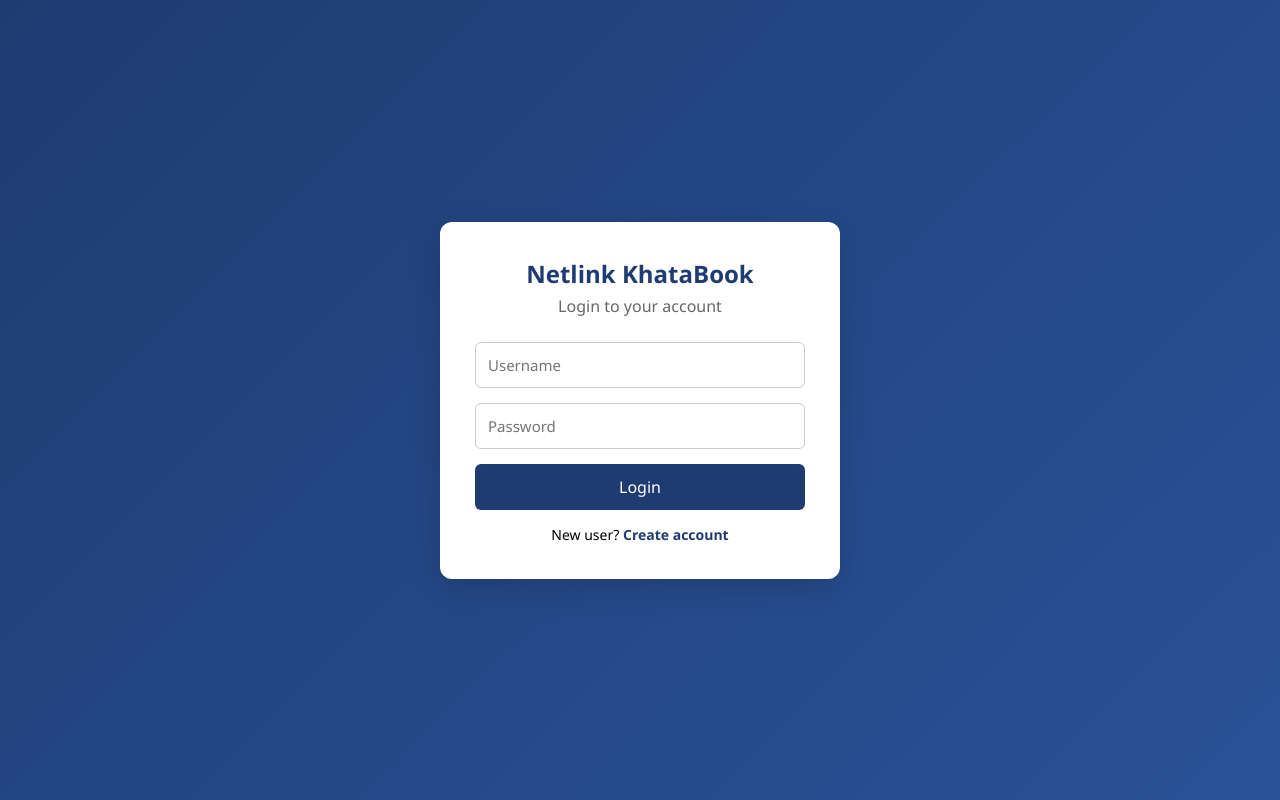
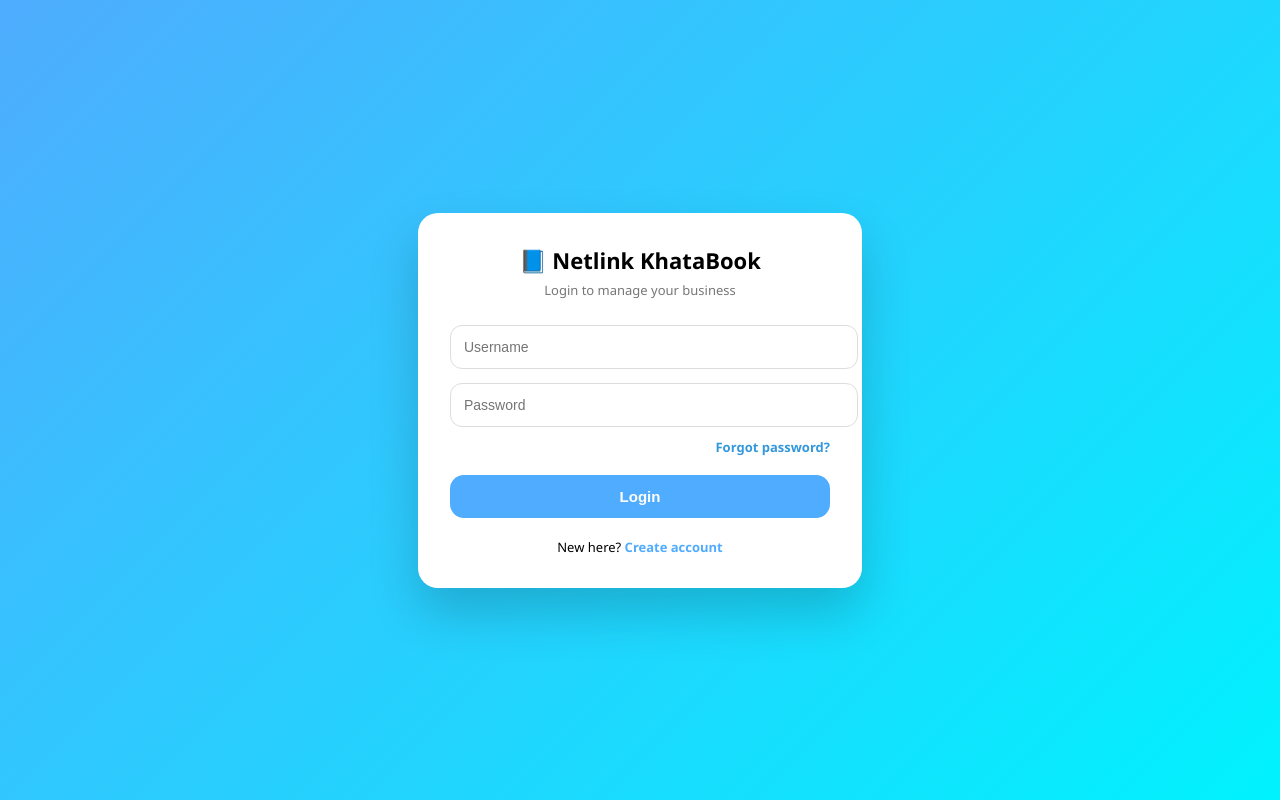
Before and after one commit to swatiJadav/Netlink_khatabook, a Flask app: page /login in a window 1280 px wide. Run offline with Flask 3, Linux system fonts and the light colour scheme.

Commit message:
Update login.html

```diff
--- a/templates/login.html
+++ b/templates/login.html
@@ -3,26 +3,110 @@
 <head>
     <meta charset="UTF-8">
     <title>Login | Netlink KhataBook</title>
-    <link rel="stylesheet" href="{{ url_for('static', filename='auth.css') }}">
+
+    <style>
+        body{
+            background:linear-gradient(135deg,#4facfe,#00f2fe);
+            font-family:'Segoe UI',sans-serif;
+            display:flex;
+            justify-content:center;
+            align-items:center;
+            height:100vh;
+            margin:0;
+        }
+        .card{
+            background:#fff;
+            width:380px;
+            padding:32px;
+            border-radius:20px;
+            box-shadow:0 25px 50px rgba(0,0,0,0.18);
+        }
+        .logo{
+            text-align:center;
+            font-size:22px;
+            font-weight:700;
+            margin-bottom:6px;
+        }
+        .subtitle{
+            text-align:center;
+            font-size:13px;
+            color:#777;
+            margin-bottom:26px;
+        }
+        input{
+            width:100%;
+            padding:13px;
+            border-radius:12px;
+            border:1px solid #ddd;
+            margin-bottom:14px;
+            font-size:14px;
+            outline:none;
+        }
+        input:focus{
+            border-color:#4facfe;
+        }
+        .forgot{
+            text-align:right;
+            margin-top:-6px;
+            margin-bottom:14px;
+        }
+        .forgot a{
+            font-size:13px;
+            color:#3498db;
+            text-decoration:none;
+            font-weight:600;
+        }
+        .forgot a:hover{
+            text-decoration:underline;
+        }
+        button{
+            width:100%;
+            background:#4facfe;
+            color:#fff;
+            padding:13px;
+            border:none;
+            border-radius:14px;
+            font-size:15px;
+            font-weight:600;
+            cursor:pointer;
+            margin-top:4px;
+        }
+        button:hover{
+            background:#2f8dfd;
+        }
+        .link{
+            text-align:center;
+            margin-top:20px;
+            font-size:13px;
+        }
+        .link a{
+            color:#4facfe;
+            text-decoration:none;
+            font-weight:600;
+        }
+    </style>
 </head>
+
 <body>
 
-<div class="auth-container">
-    <div class="auth-card">
-        <h2>Netlink KhataBook</h2>
-        <p class="subtitle">Login to your account</p>
+<div class="card">
+    <div class="logo">📘 Netlink KhataBook</div>
+    <div class="subtitle">Login to manage your business</div>
 
-        <form method="POST">
-            <input type="text" name="username" placeholder="Username" required>
-            <input type="password" name="password" placeholder="Password" required>
+    <form method="POST">
+        <input type="text" name="username" placeholder="Username" required>
+        <input type="password" name="password" placeholder="Password" required>
 
-            <button type="submit">Login</button>
-        </form>
+        <!-- FORGOT PASSWORD -->
+        <div class="forgot">
+            <a href="{{ url_for('forgot_password') }}">Forgot password?</a>
+        </div>
 
-        <p class="switch">
-            New user?
-            <a href="{{ url_for('register') }}">Create account</a>
-        </p>
+        <button type="submit">Login</button>
+    </form>
+
+    <div class="link">
+        New here? <a href="{{ url_for('register') }}">Create account</a>
     </div>
 </div>
 
```
